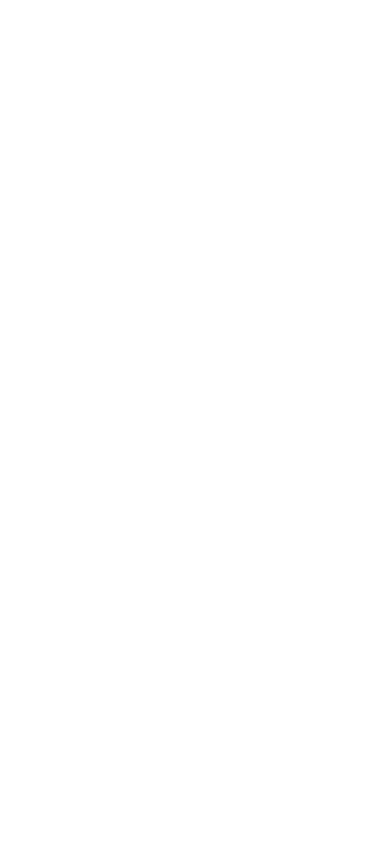
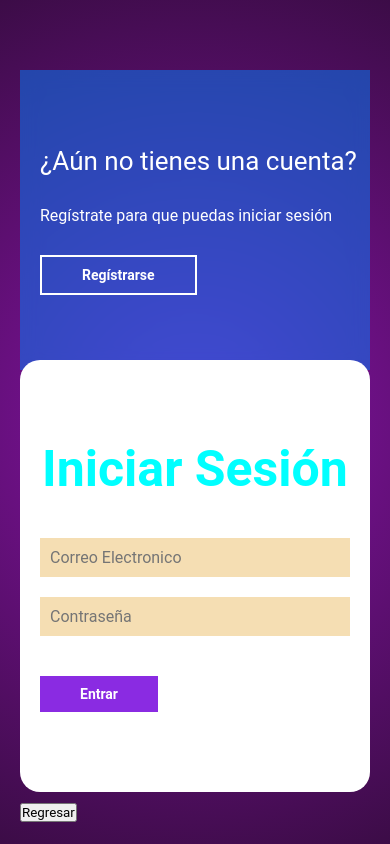
Before and after one commit to AndresM15/Orscon, a plain HTML site: page login/login.html in a window 390 px wide. Drawn offline with Linux system fonts and the light colour scheme.

Commit message:
se realizo el login y register y se añadio algunas cosas a home

```diff
--- a/login/login.css
+++ b/login/login.css
@@ -0,0 +1,161 @@
+*{
+    margin: 0;
+    padding: 0;
+    box-sizing: border-box;
+    text-decoration: none;
+    font-family: 'Roboto', sans-serif;
+
+}
+
+body{
+    background: rgb(136,19,168);
+    background: radial-gradient(circle, rgba(136,19,168,1) 0%, rgba(60,12,71,1) 100%);
+    background-size: cover;
+}
+
+main{
+    width: 100%;
+    padding: 20px;
+    margin: auto;
+    margin-top: 100px;
+}
+
+.contenedor__todo{
+    width: 100%;
+    max-width: 800px;
+    margin: auto;
+    position: relative;
+
+}
+
+.caja__trasera{
+    width: 100%;
+    padding: 10px 20px;
+    display: flex;
+    justify-content: center;
+    -webkit-backdrop-filter: blur(10px);
+    backdrop-filter: blur(10px);
+    background-color: rgba(0, 128, 255, 0.5);
+
+}
+
+.caja__trasera div{
+    margin: 100px 40px;
+    color: white;
+    transition: all 500ms;
+}
+
+.caja__trasera div p,
+.caja__trasera div button{
+    margin-top: 30px;
+}
+
+.caja__trasera div h3{
+    font-weight: 400;
+    font-size: 26px;
+}
+
+.caja__trasera button{
+    padding: 10px 40px;
+    border: 2px solid white;
+    background: transparent;
+    font-size: 14px;
+    font-weight: 600;
+    cursor: pointer;
+    color: white;
+    outline: none;
+    transition: all  300ms;
+}
+
+.caja__trasera button:hover{
+    background: white;
+    color: black;
+}
+
+.contenedor__login-register{
+    display: flex;
+    align-items: center;
+    width: 100%;
+    max-width: 380px;
+    position: relative;
+    top: -185px;
+    left: 10px;
+
+    transition: left 500ms cubic-bezier(0.175, 0.885, 0.320, 1.275);
+
+}
+
+.contenedor__login-register form{
+    width: 100%;
+    padding: 80px 20px;
+    background: white;
+    position: absolute;
+    border-radius: 20px;
+}
+
+.contenedor__login-register form h2{
+    font-size: 50px;
+    text-align: center;
+    margin-bottom: 20px;
+    color: aqua;
+}
+
+.contenedor__login-register form input{
+    width: 100%;
+    margin-top: 20px;
+    padding: 10px;
+    border: none;
+    background: wheat;
+    font-size: 16px;
+    outline: none;
+}
+
+.contenedor__login-register form button{
+    padding: 10px 40px;
+    margin-top: 40px;
+    border: none;
+    font-size: 14px;
+    background: blueviolet;
+    font-weight: 600;
+    color: white;
+    cursor: pointer;
+    outline: none;
+}
+
+.formulario__login{
+    opacity: 1;
+    display: block;
+}
+
+.formulario__register{
+    display: none;
+}
+
+@media screen and (max-width:850px){
+
+    main{
+        margin-top: 50px;
+    }
+
+    .caja__trasera{
+        max-width: 350px;
+        height: 300px;
+        flex-direction: column;
+        margin: auto;
+    }
+
+    .caja__trasera div{
+        margin: 0px ;
+        position: absolute;
+    }
+
+    .contenedor__login-register{
+        top: -10px;
+        left: -5px;
+        margin: auto;
+    }
+
+    .contenedor__login-register form{
+        position: relative;
+    }
+}
--- a/login/login.html
+++ b/login/login.html
@@ -4,8 +4,56 @@
     <meta charset="UTF-8">
     <meta name="viewport" content="width=device-width, initial-scale=1.0">
     <title>Login</title>
+    <link rel="stylesheet" href="./login.css">
 </head>
 <body>
+    <main>
 
+        <div class="contenedor__todo">
+            <div class="caja__trasera">
+                <div class="caja__trasera-login">
+                    <h3>¿Ya tienes una cuenta?</h3>
+                    <p>Inicia sesión para entrar en la página</p>
+                    <button id="btn__iniciar-sesion">Iniciar Sesión</button>
+                </div>
+                <div class="caja__trasera-register">
+                    <h3>¿Aún no tienes una cuenta?</h3>
+                    <p>Regístrate para que puedas iniciar sesión</p>
+                    <button id="btn__registrarse">Regístrarse</button>
+                </div>
+            </div>
+
+            <!--Formulario de Login y registro-->
+            <div class="contenedor__login-register">
+                <!--Login-->
+                <form action="" class="formulario__login">
+                    <h2>Iniciar Sesión</h2>
+                    <input type="text" placeholder="Correo Electronico">
+                    <input type="password" placeholder="Contraseña">
+                    <button>Entrar</button>
+                </form>
+
+                <!--Register-->
+                <form action="" class="formulario__register">
+                    <h2>Regístrarse</h2>
+                    <input type="text" placeholder="Nombre completo">
+                    <input type="text" placeholder="Correo Electronico">
+                    <input type="text" placeholder="Usuario">
+                    <input type="password" placeholder="Contraseña">
+                    <button>Regístrarse</button>
+                </form>
+            </div>
+        </div>
+        <div class="boton__regresar">
+            <a href="../index/index.html">
+                <button>Regresar</button>
+            </a>
+        </div>
+
+
+
+
+    </main>
+    <script src="../script.js"></script>
 </body>
 </html>
--- a/script.js
+++ b/script.js
@@ -11,3 +11,68 @@ function cambiarImagen(direccion) {
 
     imagenes[indiceActual].classList.add('activa');
 }
+
+//Ejecutando funciones
+document.getElementById("btn__iniciar-sesion").addEventListener("click", iniciarSesion);
+document.getElementById("btn__registrarse").addEventListener("click", register);
+window.addEventListener("resize", anchoPage);
+
+//Declarando variables
+var formulario_login = document.querySelector(".formulario__login");
+var formulario_register = document.querySelector(".formulario__register");
+var contenedor_login_register = document.querySelector(".contenedor__login-register");
+var caja_trasera_login = document.querySelector(".caja__trasera-login");
+var caja_trasera_register = document.querySelector(".caja__trasera-register");
+
+    //FUNCIONES
+
+function anchoPage(){
+
+    if (window.innerWidth > 850){
+        caja_trasera_register.style.display = "block";
+        caja_trasera_login.style.display = "block";
+    }else{
+        caja_trasera_register.style.display = "block";
+        caja_trasera_register.style.opacity = "1";
+        caja_trasera_login.style.display = "none";
+        formulario_login.style.display = "block";
+        contenedor_login_register.style.left = "0px";
+        formulario_register.style.display = "none";
+    }
+}
+
+anchoPage();
+
+
+    function iniciarSesion(){
+        if (window.innerWidth > 850){
+            formulario_login.style.display = "block";
+            contenedor_login_register.style.left = "10px";
+            formulario_register.style.display = "none";
+            caja_trasera_register.style.opacity = "1";
+            caja_trasera_login.style.opacity = "0";
+        }else{
+            formulario_login.style.display = "block";
+            contenedor_login_register.style.left = "0px";
+            formulario_register.style.display = "none";
+            caja_trasera_register.style.display = "block";
+            caja_trasera_login.style.display = "none";
+        }
+    }
+
+    function register(){
+        if (window.innerWidth > 850){
+            formulario_register.style.display = "block";
+            contenedor_login_register.style.left = "410px";
+            formulario_login.style.display = "none";
+            caja_trasera_register.style.opacity = "0";
+            caja_trasera_login.style.opacity = "1";
+        }else{
+            formulario_register.style.display = "block";
+            contenedor_login_register.style.left = "0px";
+            formulario_login.style.display = "none";
+            caja_trasera_register.style.display = "none";
+            caja_trasera_login.style.display = "block";
+            caja_trasera_login.style.opacity = "1";
+        }
+}
--- a/style.css
+++ b/style.css
@@ -18,6 +18,11 @@ body {
     color: #ffb238;
     font-size: 15px;
     text-align: center;
+    margin: 0;
+    padding: 0;
+    border: 0;
+    position: relative;
+    z-index: 1000;
 }
 
 .container {
```
Also changed, not shown: catalog/catalog.html (+3 -3 lines), index/index.css (+44 -1 lines), index/index.html (+14 -3 lines), review/review.html (+3 -3 lines), image_index_1.png (added).
